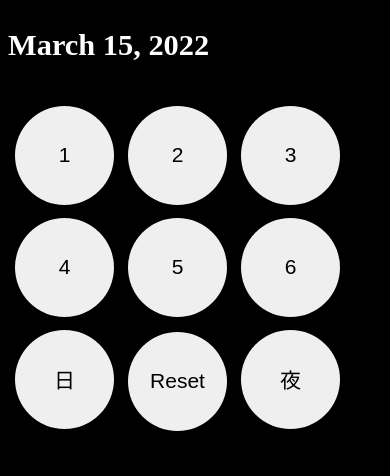
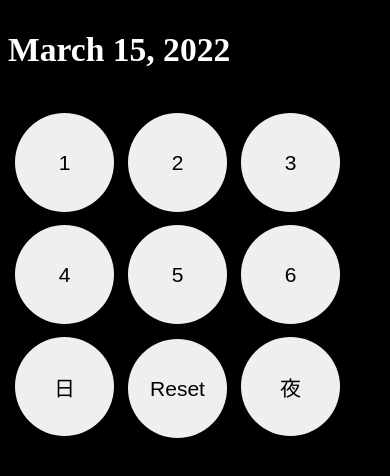
Before and after one commit to nuoxoxo/dmd, a React (Vite) app: page / in a window 390 px wide. Shown: the top 476 px of the page. Built offline with nearby package versions, Linux system fonts and the light colour scheme; the HTML template or start-up script is replaced by a standard one.

Commit message:
h1 on media : bigger

```diff
--- a/src/styles/App.scss
+++ b/src/styles/App.scss
@@ -114,5 +114,5 @@ input:checked + .slider:before {
 @media only screen and (max-width: 666px) {
   body{font-size: 21px;}
   button{/*width: $BTN-SIZE; height:$BTN-SIZE; */font-size: $TXT-SIZE-05;}
-  h1{font-size: 1.9rem;}
+  h1{font-size: 2.1rem;}
 }
```
